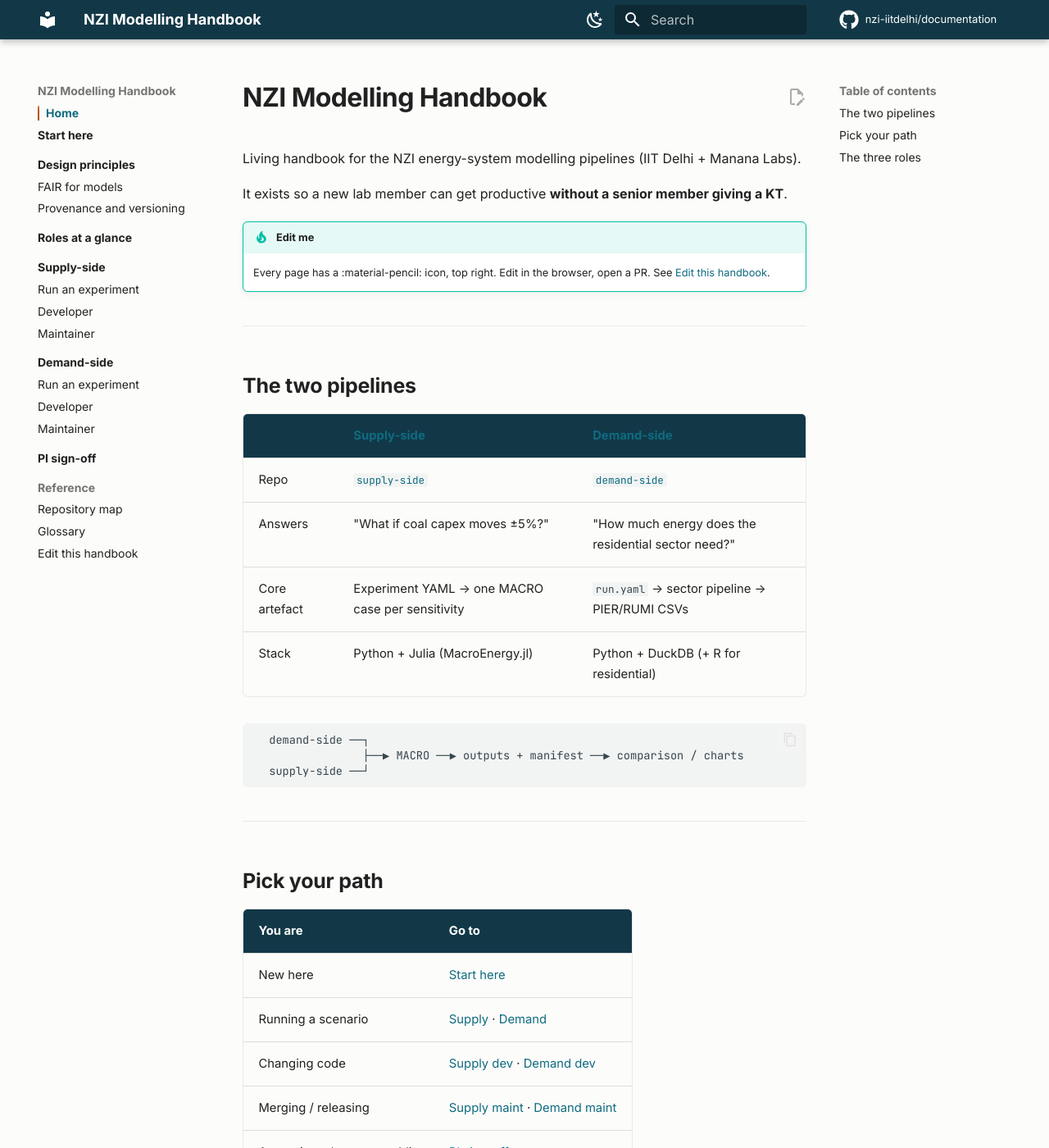
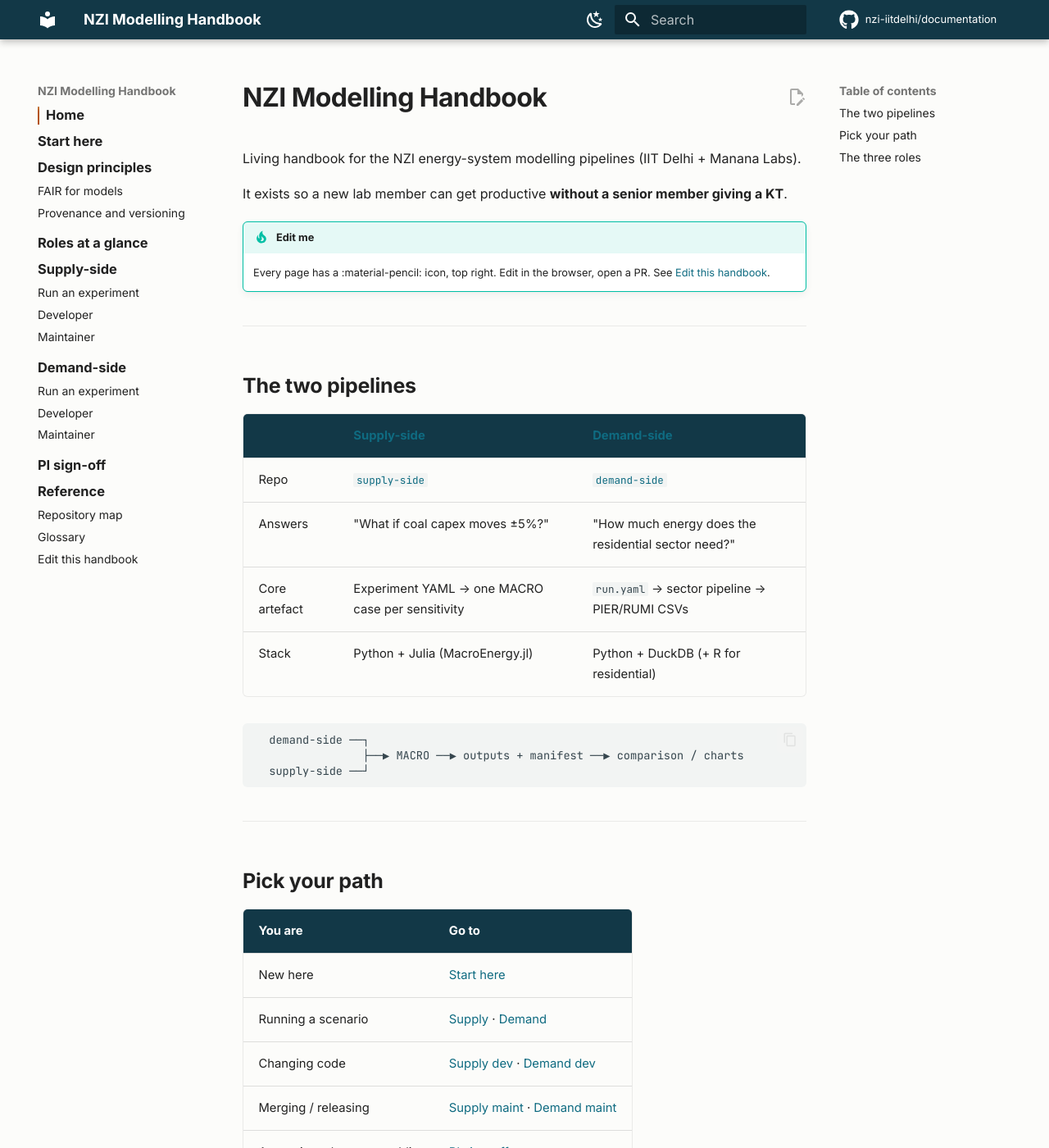
Before and after one commit to nzi-iitdelhi/documentation, an MkDocs documentation site: the page built from docs/index.md, in a window 1280 px wide and 1400 px high. Shown: the whole window at 82% size. Built offline with MkDocs 1.6.1 and Material for MkDocs 9.7.7, drawn with Linux system fonts in a browser that asks for light colours; comment, search, counter and statistics services are not loaded.

Commit message:
Enlarge top-level sidebar entries

```diff
--- a/docs/stylesheets/extra.css
+++ b/docs/stylesheets/extra.css
@@ -47,11 +47,14 @@
 .md-typeset pre > code,
 .md-typeset .admonition { border-radius: 6px; }
 
-/* Top-level sidebar entries in bold; children stay regular. */
+/* Top-level sidebar entries bigger and bold; children stay small and regular. */
 .md-nav--primary > .md-nav__list > .md-nav__item > .md-nav__link,
 .md-nav--primary > .md-nav__list > .md-nav__item > .md-nav__container > .md-nav__link {
   font-weight: 600;
+  font-size: 0.82rem;
+  color: var(--md-default-fg-color);
 }
+.md-nav--primary > .md-nav__list > .md-nav__item { margin-top: 0.5rem; }
 
 /* Active page marked with the accent, not just colour. */
 .md-nav--primary .md-nav__link--active { border-left: 2px solid var(--md-accent-fg-color); padding-left: 0.4rem; }
```
